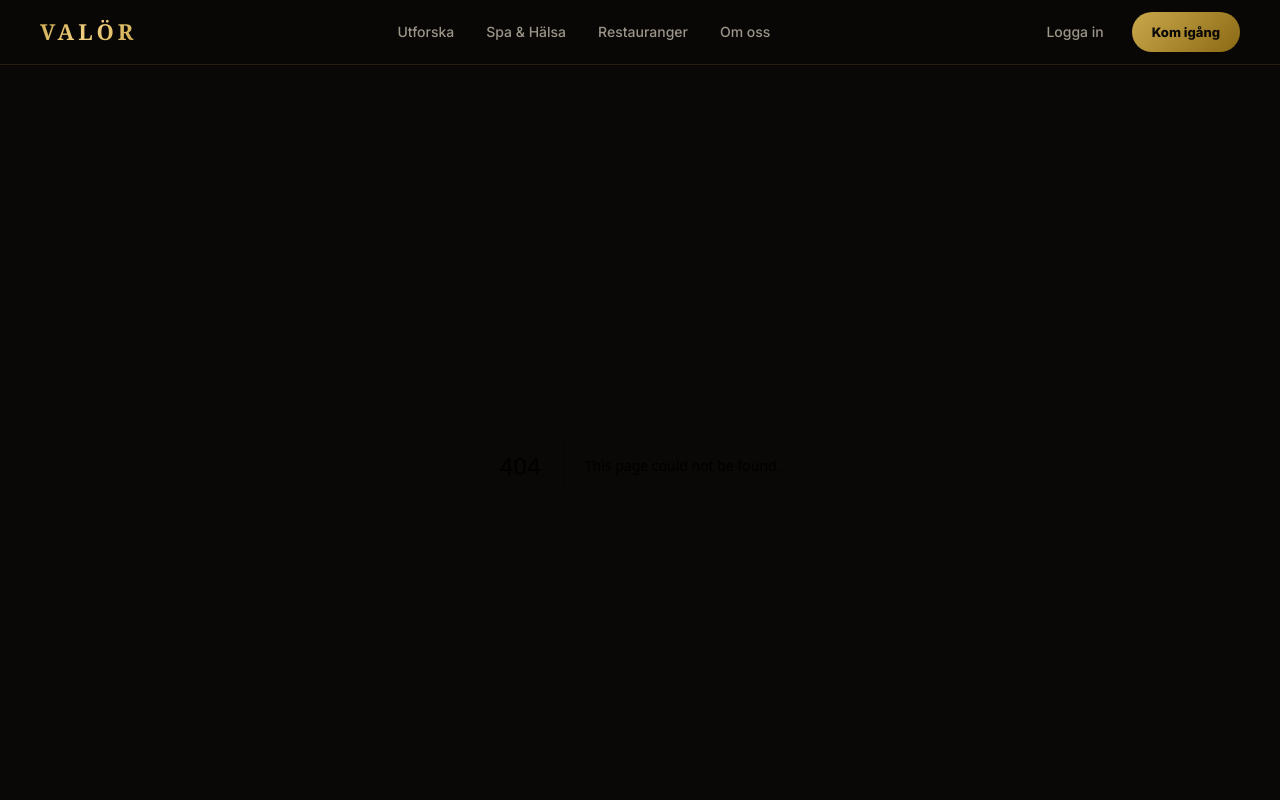
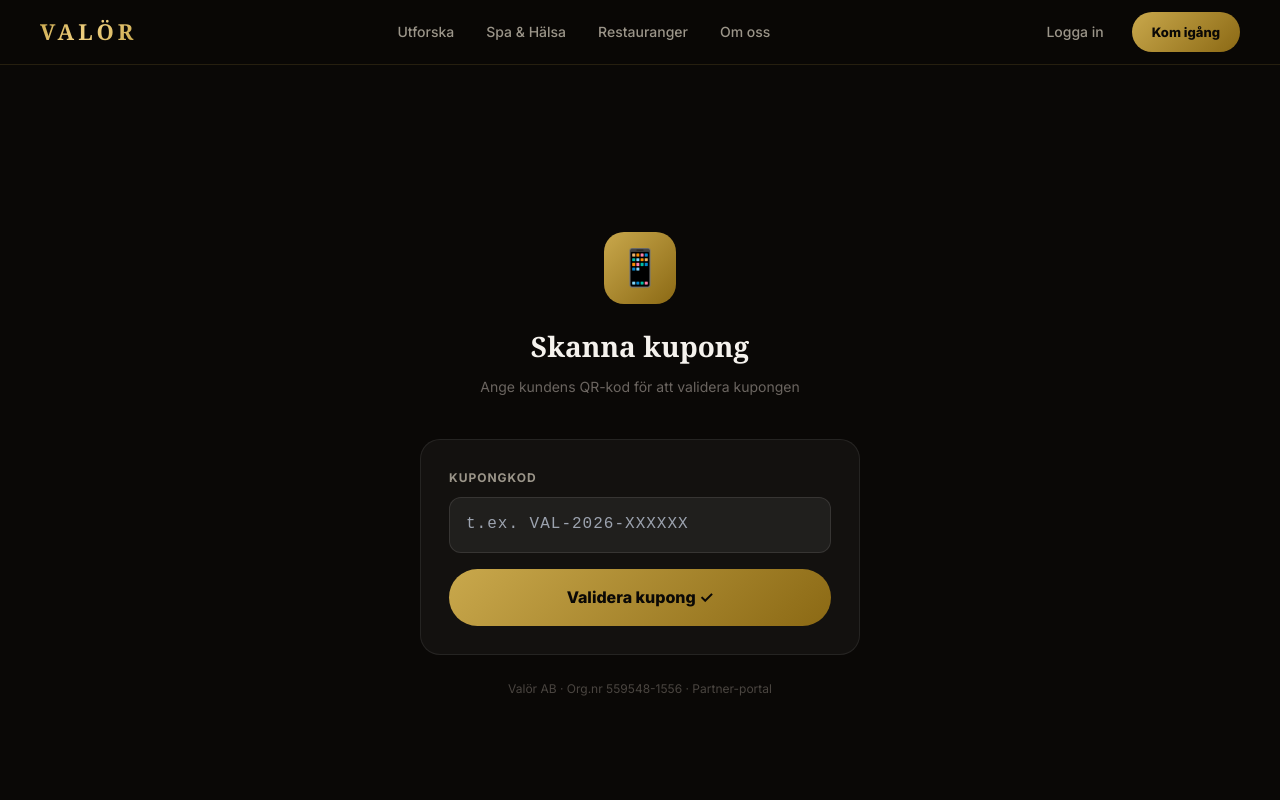
Before and after one commit to noa94444-blip/valor-se, a Next.js app: page /skanna in a window 1280 px wide. Before the commit this address had no page. Shown: the top 800 px of the page. Built offline with nearby package versions, Linux system fonts and the light colour scheme.

Commit message:
Feature: merchant scan page /skanna - QR voucher validation UI

```diff
--- /dev/null
+++ b/app/skanna/page.tsx
@@ -0,0 +1,166 @@
+// @ts-nocheck
+'use client'
+import { useState } from 'react'
+
+export default function SkannaPage() {
+  const [code, setCode] = useState('')
+  const [result, setResult] = useState(null)
+  const [loading, setLoading] = useState(false)
+
+  async function handleScan(e) {
+    e.preventDefault()
+    if (!code.trim()) return
+    setLoading(true)
+    setResult(null)
+    try {
+      const res = await fetch('/api/validate-voucher', {
+        method: 'POST',
+        headers: { 'Content-Type': 'application/json' },
+        body: JSON.stringify({ voucher_code: code.trim() }),
+      })
+      const data = await res.json()
+      setResult(data)
+    } catch {
+      setResult({ valid: false, message: 'Nätverksfel — försök igen' })
+    }
+    setLoading(false)
+  }
+
+  return (
+    <div style={{
+      minHeight: '100vh', backgroundColor: '#0A0806',
+      display: 'flex', alignItems: 'center', justifyContent: 'center',
+      padding: '24px',
+    }}>
+      <div style={{ width: '100%', maxWidth: '440px' }}>
+
+        {/* Header */}
+        <div style={{ textAlign: 'center', marginBottom: '40px' }}>
+          <div style={{
+            width: '72px', height: '72px', borderRadius: '20px',
+            background: 'linear-gradient(135deg, #C9A84C, #8B6914)',
+            display: 'flex', alignItems: 'center', justifyContent: 'center',
+            margin: '0 auto 20px', fontSize: '36px',
+          }}>📱</div>
+          <h1 style={{
+            fontSize: '28px', fontWeight: '900', color: '#F5F2ED',
+            fontFamily: 'Georgia, serif', marginBottom: '8px',
+          }}>Skanna kupong</h1>
+          <p style={{ color: '#6B6560', fontSize: '14px' }}>
+            Ange kundens QR-kod för att validera kupongen
+          </p>
+        </div>
+
+        {/* Form */}
+        <form onSubmit={handleScan}>
+          <div style={{
+            background: 'rgba(255,255,255,0.04)', border: '1px solid rgba(255,255,255,0.08)',
+            borderRadius: '20px', padding: '28px',
+          }}>
+            <label style={{ color: '#9B9589', fontSize: '12px', fontWeight: '700', letterSpacing: '1px', textTransform: 'uppercase', display: 'block', marginBottom: '10px' }}>
+              Kupongkod
+            </label>
+            <input
+              type="text"
+              value={code}
+              onChange={(e) => setCode(e.target.value)}
+              placeholder="t.ex. VAL-2026-XXXXXX"
+              style={{
+                width: '100%', padding: '14px 16px',
+                backgroundColor: 'rgba(255,255,255,0.06)',
+                border: '1px solid rgba(255,255,255,0.1)',
+                borderRadius: '12px', color: '#F5F2ED',
+                fontSize: '16px', outline: 'none', boxSizing: 'border-box',
+                fontFamily: 'monospace', letterSpacing: '1px',
+              }}
+              autoFocus
+            />
+            <button
+              type="submit"
+              disabled={loading || !code.trim()}
+              style={{
+                width: '100%', marginTop: '16px',
+                background: loading ? 'rgba(201,168,76,0.3)' : 'linear-gradient(135deg, #C9A84C 0%, #8B6914 100%)',
+                color: '#0A0806', border: 'none', borderRadius: '100px',
+                padding: '16px', fontSize: '16px', fontWeight: '800',
+                cursor: loading ? 'not-allowed' : 'pointer',
+              }}
+            >
+              {loading ? 'Validerar...' : 'Validera kupong ✓'}
+            </button>
+          </div>
+        </form>
+
+        {/* Result */}
+        {result && (
+          <div style={{
+            marginTop: '24px',
+            background: result.valid
+              ? 'linear-gradient(135deg, rgba(74,103,65,0.2), rgba(74,103,65,0.1))'
+              : 'linear-gradient(135deg, rgba(180,50,50,0.2), rgba(180,50,50,0.1))',
+            border: `1px solid ${result.valid ? 'rgba(74,103,65,0.5)' : 'rgba(180,50,50,0.5)'}`,
+            borderRadius: '20px', padding: '28px', textAlign: 'center',
+          }}>
+            <div style={{ fontSize: '56px', marginBottom: '12px' }}>
+              {result.valid ? '✅' : '❌'}
+            </div>
+            <h2 style={{
+              fontSize: '22px', fontWeight: '800', marginBottom: '8px',
+              color: result.valid ? '#6DB85C' : '#E05555',
+            }}>
+              {result.message}
+            </h2>
+            {result.deal_title && (
+              <p style={{ color: '#F5F2ED', fontSize: '16px', fontWeight: '600', marginBottom: '8px' }}>
+                {result.deal_title}
+              </p>
+            )}
+            {result.customer_name && (
+              <p style={{ color: '#9B9589', fontSize: '14px', marginBottom: '4px' }}>
+                Kund: <strong style={{ color: '#F5F2ED' }}>{result.customer_name}</strong>
+              </p>
+            )}
+            {result.quantity && (
+              <p style={{ color: '#9B9589', fontSize: '14px', marginBottom: '4px' }}>
+                Antal: <strong style={{ color: '#F5F2ED' }}>{result.quantity} st</strong>
+              </p>
+            )}
+            {result.used_at && (
+              <p style={{ color: '#E05555', fontSize: '13px', marginTop: '8px' }}>
+                Använd: {new Date(result.used_at).toLocaleString('sv-SE')}
+              </p>
+            )}
+            {result.valid && (
+              <div style={{
+                marginTop: '16px', padding: '12px',
+                backgroundColor: 'rgba(74,103,65,0.2)', borderRadius: '12px',
+              }}>
+                <p style={{ color: '#6DB85C', fontSize: '13px', fontWeight: '700' }}>
+                  ✓ Kupong markerad som använd
+                </p>
+              </div>
+            )}
+            <button
+              onClick={() => { setResult(null); setCode(''); }}
+              style={{
+                marginTop: '20px', padding: '10px 24px',
+                border: '1px solid rgba(255,255,255,0.1)', borderRadius: '100px',
+                background: 'transparent', color: '#9B9589',
+                cursor: 'pointer', fontSize: '13px',
+              }}
+            >
+              Skanna nästa →
+            </button>
+          </div>
+        )}
+
+        {/* Info */}
+        <div style={{ marginTop: '24px', textAlign: 'center' }}>
+          <p style={{ color: '#4A4540', fontSize: '12px' }}>
+            Valör AB · Org.nr 559548-1556 · Partner-portal
+          </p>
+        </div>
+      </div>
+    </div>
+  )
+}
```
